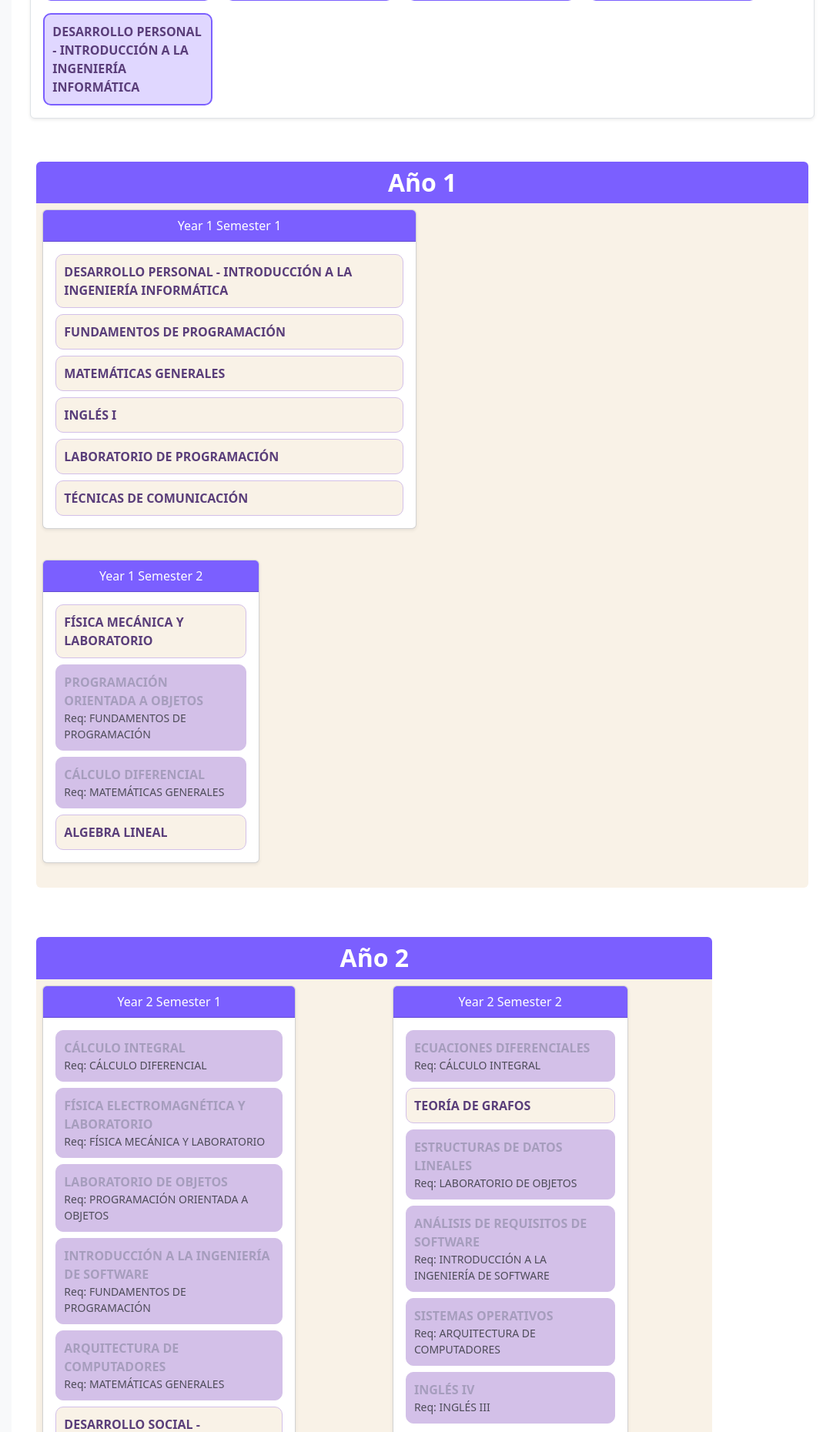
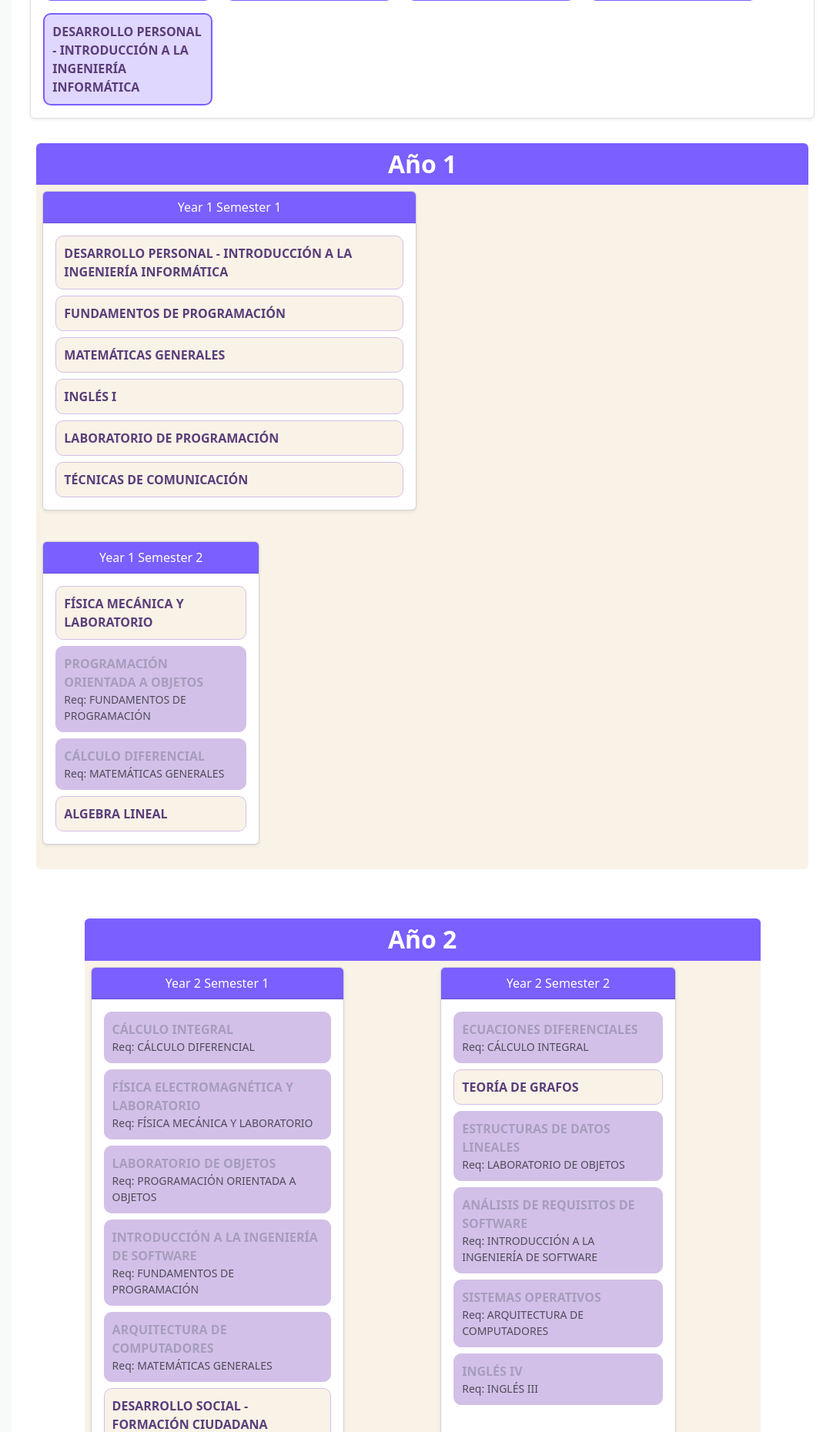
Before and after one commit to katerine15/Malla-Universitaria, a Django app: page /malla/full-curriculum/ in a window 1280 px wide. Shown: the part 583-2443 px from the top of the page at 77% size, without its empty margins (198-1280 px from the left). Run offline with Django 4.2, Linux system fonts and the light colour scheme; data comes from the database, SQL or seed files in the repository.

Commit message:
fixing styles in full-curriculum

```diff
--- a/malla/templates/malla/full_curriculum.html
+++ b/malla/templates/malla/full_curriculum.html
@@ -37,7 +37,7 @@
 {% endif %}
 
 {% if grouped_semesters %}
-<div class="d-flex flex-wrap my-5">
+<div class="d-flex flex-wrap mx-auto" style="justify-content: center;">
     {% for year, semesters in grouped_semesters.items %}
     <div class="mb-5 p-2">
         <!-- Cabecera de Año -->
@@ -47,7 +47,7 @@
         </h2>
 
         <!-- Contenedor de Semestres -->
-        <div class="d-flex flex-wrap bg-beige rounded-bottom" style="min-height: 25rem;">
+        <div class="d-flex flex-wrap bg-beige rounded-bottom" style="min-height: 25rem; margin: auto;">
             {% for semester in semesters %}
             <div class="mb-4 p-2">
                 <div class="card shadow-sm rounded h-100 w-75">
```
